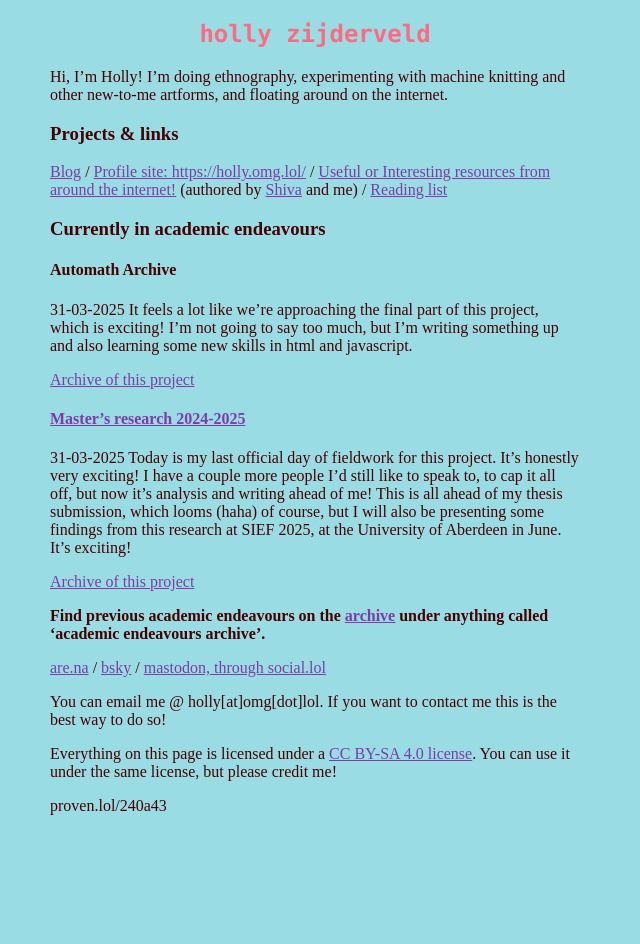
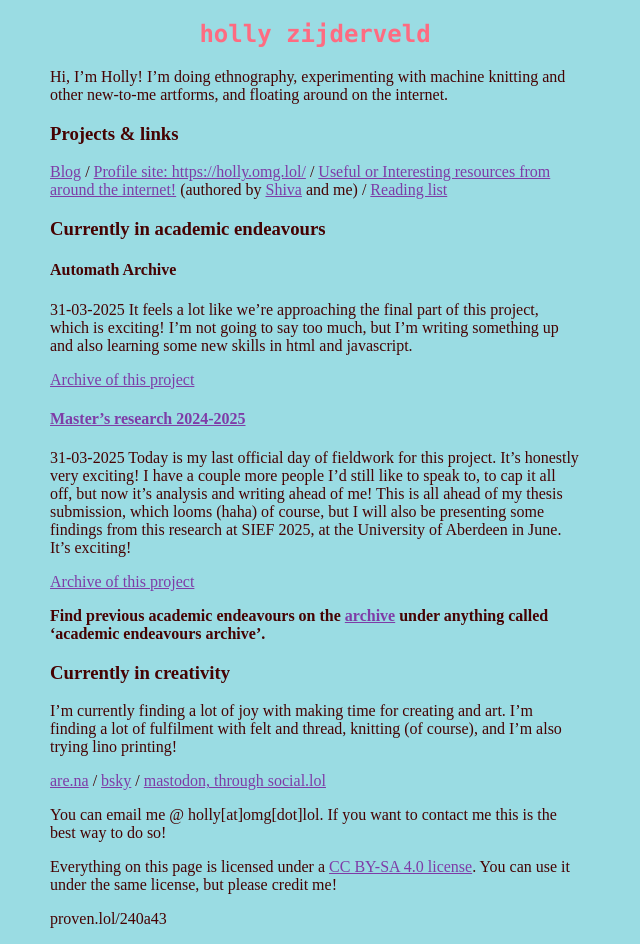
Before and after one commit to hollyz1jderveld/hollyz1jderveld.github.io, a Jekyll site: the page built from index.md, in a window 1280 px wide. Shown: the whole page, without its empty margins (0-640 px from the left). Built offline with Jekyll 4.4.1, drawn with Linux system fonts in a browser that asks for light colours; some web fonts are replaced; Markdown is read by kramdown in place of the engine named in the settings; our own code applies the rules of GitHub Pages for plain Markdown files; before the commit the page ends 900 px from its top, so only the background shows below that.

Commit message:
Update index.md

```diff
--- a/index.md
+++ b/index.md
@@ -23,6 +23,10 @@ Hi, I'm Holly! I'm doing ethnography, experimenting with machine knitting and ot
 
 **Find previous academic endeavours on the [archive](https://hollyz1jderveld.github.io/blog/contents) under anything called 'academic endeavours archive'.**
 
+### Currently in creativity
+I'm currently finding a lot of joy with making time for creating and art. I'm finding a lot of fulfilment with felt and thread, knitting (of course), and I'm also trying lino printing!
+
+
 [are.na](https://www.are.na/holly-zijderveld/channels) / [bsky](https://bsky.app/profile/hollyzijderveld.bsky.social/) / [mastodon, through social.lol](https://social.lol/@holly)
 
 You can email me @ holly[at]omg[dot]lol. If you want to contact me this is the best way to do so!
```
